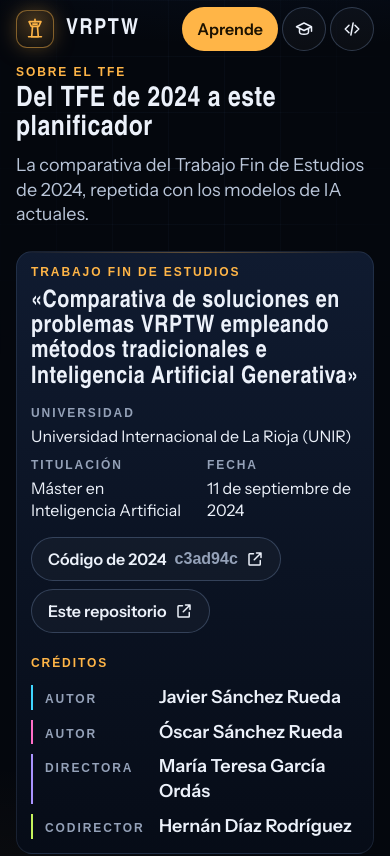
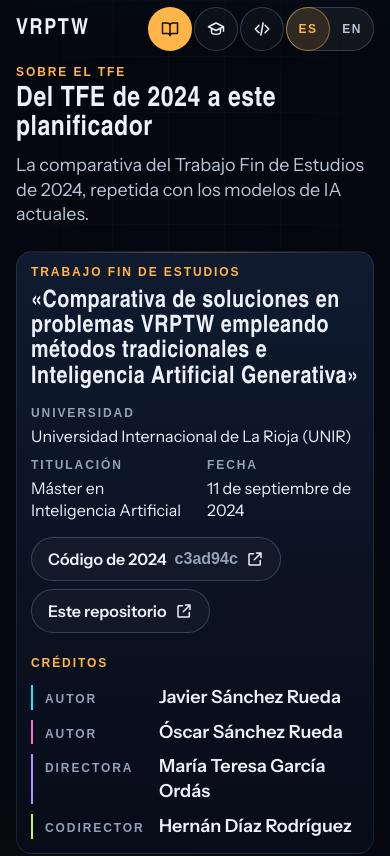
Before and after one commit to javiersr1996p/planificador-vrptw, a Next.js app in the folder web/: page /sobre in a window 390 px wide. Shown: the top 856 px of the page. Built offline with nearby package versions, Linux system fonts and the light colour scheme; a web font is replaced by a local one.

Commit message:
Add an ES/EN language switch to the header

```diff
--- a/web/app/layout.tsx
+++ b/web/app/layout.tsx
@@ -1,6 +1,7 @@
 import type { Metadata, Viewport } from "next";
 import { Big_Shoulders, Instrument_Sans, Martian_Mono } from "next/font/google";
 import { Header } from "@/components/layout/Header";
+import { LANG_INIT_SCRIPT } from "@/lib/i18n";
 import "./globals.css";
 
 // Big Shoulders con su eje de tamaño óptico: globals.css fija opsz 72, el corte "Display".
@@ -29,7 +30,11 @@ export const viewport: Viewport = {
 
 export default function RootLayout({ children }: LayoutProps<"/">) {
   return (
-    <html lang="es" className={`${display.variable} ${body.variable} ${mono.variable} antialiased`}>
+    // El script de <head> cambia `lang`, `data-lang` y la clase de <html> antes del primer pintado.
+    <html lang="es" suppressHydrationWarning className={`${display.variable} ${body.variable} ${mono.variable} antialiased`}>
+      <head>
+        <script dangerouslySetInnerHTML={{ __html: LANG_INIT_SCRIPT }} />
+      </head>
       <body>
         <div className="shell">
           <Header />
--- a/web/components/layout/Header.tsx
+++ b/web/components/layout/Header.tsx
@@ -1,8 +1,12 @@
+"use client";
+
 import Link from "next/link";
 import type { ReactNode } from "react";
 import { buttonClass } from "@/components/ui/Button";
 import { TowerIcon } from "@/components/ui/TowerIcon";
+import { useLang, useT } from "@/lib/i18n";
 import { NAV_LINKS, REPO_URL } from "@/lib/nav";
+import { LangSwitch } from "./LangSwitch";
 import { TourButton } from "./TourButton";
 
 /** Entradas que van como botón fantasma con su icono: una ruta (portada) y un birrete (TFE). */
@@ -17,27 +21,42 @@ const NAV_ICONS: Record<string, ReactNode> = {
   "/sobre": <path d="m2 9 10-5 10 5-10 5zM6 11v5c0 1.7 2.7 3 6 3s6-1.3 6-3v-5M22 9v6" />,
 };
 
+/** Entradas en ámbar que por debajo de `md` pasan a botón solo con icono, para dejar sitio al conmutador de idioma. */
+const COMPACT_ICONS: Record<string, ReactNode> = {
+  "/aprende": <path d="M2 4h6a4 4 0 0 1 4 4v13a3 3 0 0 0-3-3H2zM22 4h-6a4 4 0 0 0-4 4v13a3 3 0 0 1 3-3h7z" />,
+};
+
 /**
  * Marca, lema y navegación. Las entradas de `NAV_ICONS`, el recorrido y el
  * repositorio van como botones fantasma, solo con icono por debajo del punto
  * `nav` (globals.css); el resto de `NAV_LINKS`, en ámbar.
  */
 export function Header() {
+  const [lang] = useLang();
+  const t = useT();
   return (
     <header
       data-testid="site-header"
-      className="wrap flex h-[var(--header-h)] items-center justify-between gap-3 max-md:h-[58px] md:gap-4"
+      className="wrap flex h-[var(--header-h)] items-center justify-between gap-2 max-md:h-[58px] md:gap-4"
     >
-      <Link href="/" className="flex min-h-11 min-w-0 items-center gap-3 text-fg no-underline" aria-label="Planificador VRPTW, inicio">
-        <TowerIcon className="size-[38px] flex-none rounded-[11px] border border-amber/45 p-[7px] text-amber shadow-[var(--glow-amber)] [background:radial-gradient(circle_at_50%_30%,rgb(255_181_71/0.25),rgb(255_181_71/0.04))]" />
+      <Link href="/" className="flex min-h-11 min-w-0 items-center gap-2 text-fg md:gap-3 no-underline" aria-label={t({ es: "Planificador VRPTW, inicio", en: "VRPTW Planner, home" })}>
+        <TowerIcon className="size-[38px] flex-none max-[439px]:hidden rounded-[11px] border border-amber/45 p-[7px] text-amber shadow-[var(--glow-amber)] [background:radial-gradient(circle_at_50%_30%,rgb(255_181_71/0.25),rgb(255_181_71/0.04))]" />
         <span className="font-display text-[24px] leading-none font-extrabold tracking-[0.07em] whitespace-nowrap uppercase max-md:text-[22px]">
-          <span className="max-md:hidden">Planificador </span>VRPTW
+          {lang === "es" ? (
+            <>
+              <span className="max-md:hidden">Planificador </span>VRPTW
+            </>
+          ) : (
+            <>
+              VRPTW<span className="max-md:hidden"> Planner</span>
+            </>
+          )}
         </span>
-        <span className="border-l border-line-2 pl-3 font-mono text-[12px] leading-tight tracking-[0.12em] whitespace-nowrap text-fg-3 uppercase max-lg:hidden">
-          Rutas de reparto con horario
+        <span className="border-l border-line-2 pl-3 font-mono text-[12px] leading-tight tracking-[0.12em] whitespace-nowrap text-fg-3 uppercase max-lg:hidden nav:hidden">
+          {t({ es: "Rutas de reparto con horario", en: "Delivery routes with time windows" })}
         </span>
       </Link>
-      <nav aria-label="Principal" className="flex flex-none items-center gap-1 md:gap-2">
+      <nav aria-label={t({ es: "Principal", en: "Main" })} className="flex flex-none items-center gap-0.5 md:gap-2">
         <TourButton />
         {NAV_LINKS.map((l) =>
           NAV_ICONS[l.href] ? (
@@ -46,11 +65,16 @@ export function Header() {
               <svg viewBox="0 0 24 24" fill="none" stroke="currentColor" strokeWidth="2" strokeLinecap="round" strokeLinejoin="round" aria-hidden="true">
                 {NAV_ICONS[l.href]}
               </svg>
-              <span className="max-nav:sr-only">{l.label}</span>
+              <span className="max-nav:sr-only">{t(l.label)}</span>
             </Link>
           ) : (
-            <Link key={l.href} href={l.href} className={buttonClass("primary", "max-md:px-3.5")}>
-              {l.label}
+            <Link key={l.href} href={l.href} className={buttonClass("primary", COMPACT_ICONS[l.href] ? "max-md:btn-icon" : "max-md:px-3.5")}>
+              {COMPACT_ICONS[l.href] && (
+                <svg viewBox="0 0 24 24" fill="none" stroke="currentColor" strokeWidth="2" strokeLinecap="round" strokeLinejoin="round" aria-hidden="true" className="md:hidden">
+                  {COMPACT_ICONS[l.href]}
+                </svg>
+              )}
+              <span className={COMPACT_ICONS[l.href] ? "max-md:sr-only" : undefined}>{t(l.label)}</span>
             </Link>
           ),
         )}
@@ -58,8 +82,9 @@ export function Header() {
           <svg viewBox="0 0 24 24" fill="none" stroke="currentColor" strokeWidth="2" strokeLinecap="round" strokeLinejoin="round" aria-hidden="true">
             <path d="m8 7-5 5 5 5M16 7l5 5-5 5M13.5 4l-3 16" />
           </svg>
-          <span className="max-nav:sr-only">Repositorio</span>
+          <span className="max-nav:sr-only">{t({ es: "Repositorio", en: "Repository" })}</span>
         </a>
+        <LangSwitch />
       </nav>
     </header>
   );
--- /dev/null
+++ b/web/components/layout/LangSwitch.tsx
@@ -0,0 +1,35 @@
+"use client";
+
+import { useEffect } from "react";
+import { useLang, type Lang } from "@/lib/i18n";
+
+const OPTIONS: { lang: Lang; label: string }[] = [
+  { lang: "es", label: "ES" },
+  { lang: "en", label: "EN" },
+];
+
+/** Conmutador ES | EN. También destapa la página (`i18n-pending`) en cuanto React ha hidratado. */
+export function LangSwitch() {
+  const [lang, setLang] = useLang();
+  useEffect(() => {
+    // Un turno después: deja que React termine el repintado en inglés antes de mostrar el cuerpo.
+    const id = setTimeout(() => document.documentElement.classList.remove("i18n-pending"), 0);
+    return () => clearTimeout(id);
+  }, []);
+  return (
+    <div role="group" aria-label="Idioma · Language" className="flex flex-none items-center rounded-full bg-white/[0.06] ring-1 ring-line-2 ring-inset">
+      {OPTIONS.map((o) => (
+        <button
+          key={o.lang}
+          type="button"
+          lang={o.lang}
+          aria-pressed={lang === o.lang}
+          onClick={() => setLang(o.lang)}
+          className="min-h-11 min-w-11 cursor-pointer rounded-full px-2 font-mono text-[12px] uppercase font-semibold tracking-[0.12em] text-fg-2 transition-colors duration-200 hover:text-fg aria-pressed:bg-amber/12 aria-pressed:text-amber aria-pressed:ring-1 aria-pressed:ring-amber/45 aria-pressed:ring-inset"
+        >
+          {o.label}
+        </button>
+      ))}
+    </div>
+  );
+}
--- a/web/components/layout/TourButton.tsx
+++ b/web/components/layout/TourButton.tsx
@@ -1,6 +1,7 @@
 "use client";
 
 import { useSyncExternalStore } from "react";
+import { T } from "@/lib/i18n";
 import { TOUR_BUTTON_ID, getTour, subscribeTour } from "./tour-slot";
 
 /** "Recorrido guiado": visible solo con un recorrido conectado. */
@@ -20,7 +21,9 @@ export function TourButton() {
         <circle cx="12" cy="12" r="9" />
         <path d="m15.5 8.5-2 5-5 2 2-5z" />
       </svg>
-      <span className="max-nav:sr-only">Recorrido guiado</span>
+      <span className="max-nav:sr-only">
+        <T es="Recorrido guiado" en="Guided tour" />
+      </span>
     </button>
   );
 }
--- /dev/null
+++ b/web/lib/i18n.tsx
@@ -0,0 +1,84 @@
+"use client";
+
+import { useEffect, useSyncExternalStore } from "react";
+
+/** Idiomas de la web. El servidor pinta siempre español; el inglés se aplica al hidratar. */
+export type Lang = "es" | "en";
+/** Un texto en los dos idiomas. */
+export type Pair = { es: string; en: string };
+
+export const LANG_KEY = "vrptw-lang";
+const LANG_EVENT = "langchange";
+
+/** Se ejecuta en `<head>` antes del primer pintado (app/layout.tsx): mismo criterio que `readLang`. */
+export const LANG_INIT_SCRIPT = `(function(){var d=document.documentElement,l="es";try{var q=new URLSearchParams(location.search).get("lang");if(q==="es"||q==="en")l=q;else{var s=localStorage.getItem("${LANG_KEY}");if(s==="es"||s==="en")l=s}}catch(e){}d.lang=l;d.dataset.lang=l;if(l==="en"){d.classList.add("i18n-pending");setTimeout(function(){d.classList.remove("i18n-pending")},1500)}})()`;
+
+/** Texto del idioma pedido. Función pura: sirve también fuera de React. */
+export function pick(pair: Pair, lang: Lang): string {
+  return pair[lang];
+}
+
+/** Idioma activo ahora mismo, leído del documento (para código que corre al evento, no al pintar). */
+export function currentLang(): Lang {
+  return typeof document !== "undefined" && document.documentElement.dataset.lang === "en" ? "en" : "es";
+}
+
+function subscribe(onChange: () => void) {
+  document.addEventListener(LANG_EVENT, onChange);
+  return () => document.removeEventListener(LANG_EVENT, onChange);
+}
+
+/** Elige el idioma: lo fija en el documento, lo recuerda y avisa a los componentes. */
+export function setLang(lang: Lang): void {
+  const root = document.documentElement;
+  root.lang = lang;
+  root.dataset.lang = lang;
+  try {
+    localStorage.setItem(LANG_KEY, lang);
+  } catch {
+    // Modo privado o almacenamiento bloqueado: el idioma vale solo para esta visita.
+  }
+  // Con `?lang=` en la URL ese parámetro manda al recargar: se actualiza para que no contradiga la elección.
+  const url = new URL(location.href);
+  if (url.searchParams.has("lang")) {
+    url.searchParams.set("lang", lang);
+    history.replaceState(history.state, "", url);
+  }
+  document.dispatchEvent(new Event(LANG_EVENT));
+}
+
+/** Idioma activo y su selector. Re-pinta al cambiar. */
+export function useLang(): [Lang, (lang: Lang) => void] {
+  const lang = useSyncExternalStore(subscribe, currentLang, () => "es" as const);
+  return [lang, setLang];
+}
+
+/** `t({ es, en })` devuelve el texto del idioma activo. Llamarla al pintar, nunca al cargar un módulo. */
+export function useT(): (pair: Pair) => string {
+  const [lang] = useLang();
+  return (pair) => pair[lang];
+}
+
+/** Texto en los dos idiomas; pinta solo el activo. Sirve dentro de componentes de servidor. */
+export function T({ es, en }: Pair) {
+  const t = useT();
+  return <>{t({ es, en })}</>;
+}
+
+/** Título y descripción del idioma activo (la `metadata` de Next es estática y queda en español). */
+export function DocMeta({ es, en }: { es: { title: string; description?: string }; en: { title: string; description?: string } }) {
+  const [lang] = useLang();
+  const meta = lang === "en" ? en : es;
+  useEffect(() => {
+    document.title = meta.title;
+    if (meta.description === undefined) return;
+    let tag = document.head.querySelector<HTMLMetaElement>('meta[name="description"]');
+    if (!tag) {
+      tag = document.createElement("meta");
+      tag.name = "description";
+      document.head.appendChild(tag);
+    }
+    tag.content = meta.description;
+  }, [meta.title, meta.description]);
+  return null;
+}
--- a/web/lib/nav.ts
+++ b/web/lib/nav.ts
@@ -1,10 +1,12 @@
-export type NavLink = { href: string; label: string };
+import type { Pair } from "./i18n";
+
+export type NavLink = { href: string; label: Pair };
 
 /** Entradas de la cabecera. Cada página nueva añade aquí la suya. */
 export const NAV_LINKS: NavLink[] = [
-  { href: "/", label: "Planificador" },
-  { href: "/aprende", label: "Aprende" },
-  { href: "/sobre", label: "Sobre el TFE" },
+  { href: "/", label: { es: "Planificador", en: "Planner" } },
+  { href: "/aprende", label: { es: "Aprende", en: "Learn" } },
+  { href: "/sobre", label: { es: "Sobre el TFE", en: "About the thesis" } },
 ];
 
 export const REPO_URL = "https://github.com/javiersr1996p/planificador-vrptw";
```
Also changed, not shown: web/app/globals.css (+6 -1 lines), web/app/not-found.tsx (+13 -6 lines), 1 other file (tests, documents, lock files or other folders).
